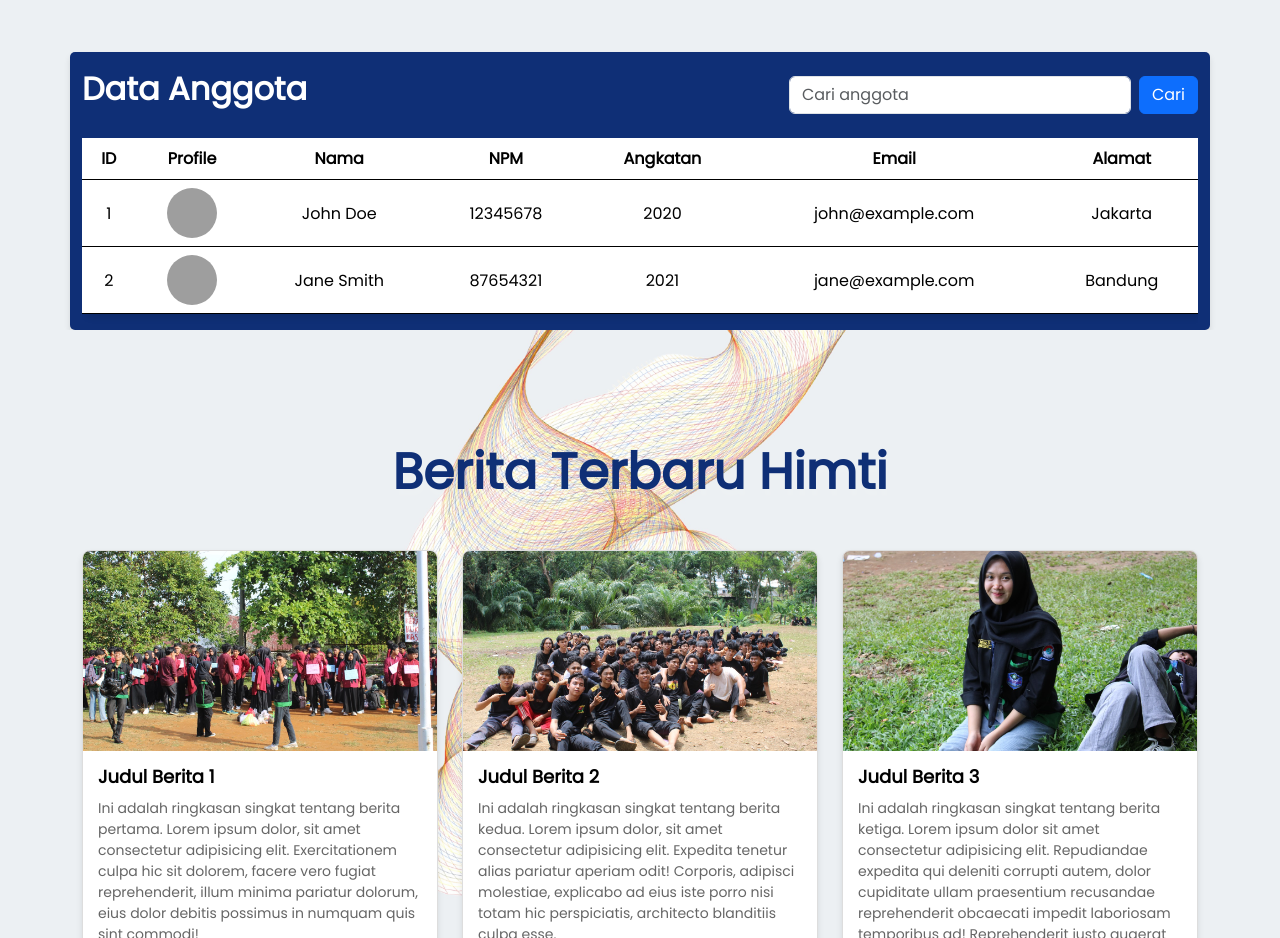
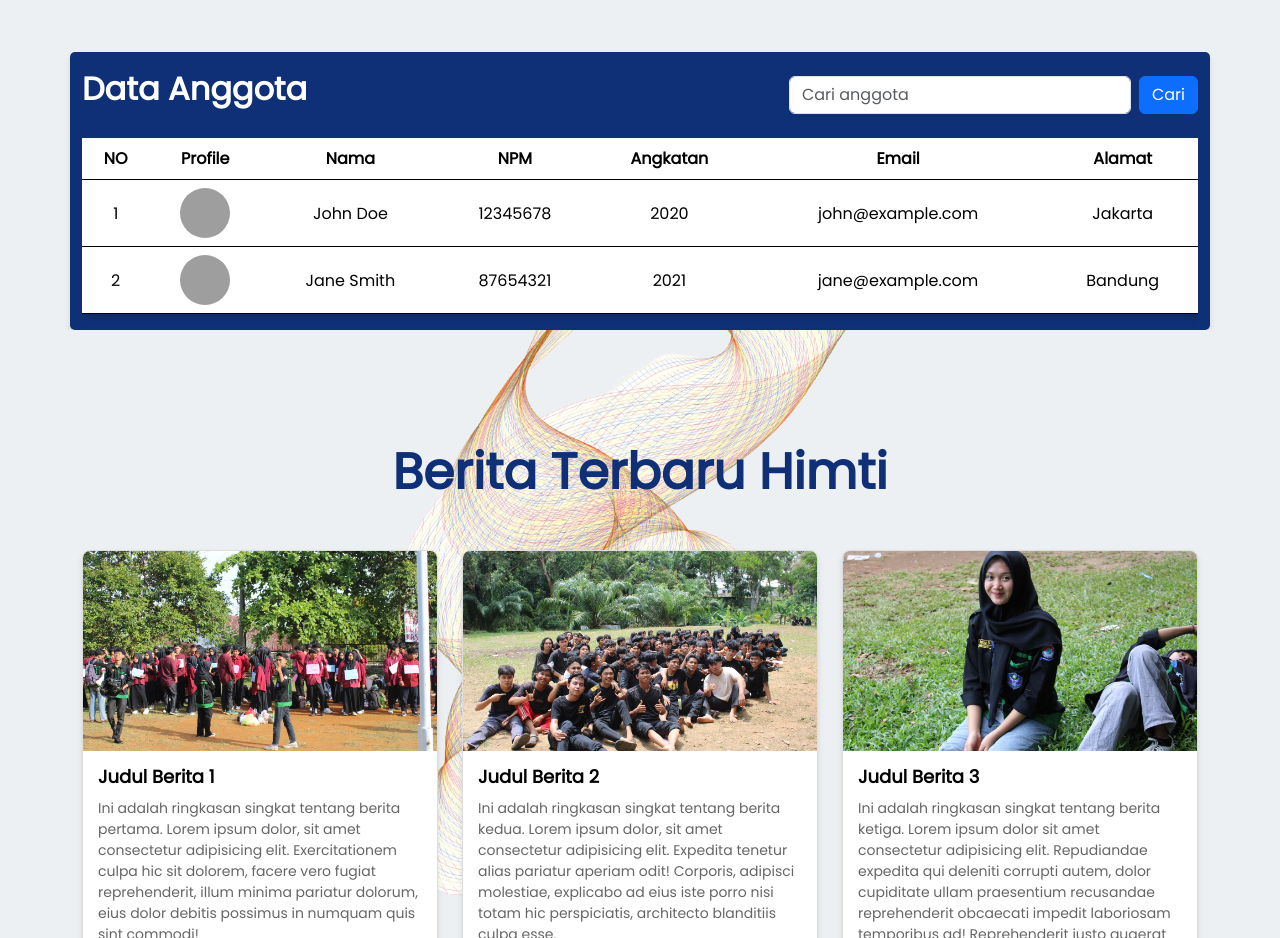
Before and after one commit to billyprayogi/Tugas-KPT-Web, a plain HTML site: page index.html in a window 1280 px wide. Shown: the part 1400-2338 px from the top of the page. Drawn offline with nearby package versions, Linux system fonts and the light colour scheme; grey boxes are pictures that could not be loaded.

Commit message:
index.html

```diff
--- a/index.html
+++ b/index.html
@@ -219,7 +219,7 @@
         <table class="table table-hover text-center mt-0" id="anggotaTable">
           <thead>
             <tr>
-              <th>ID</th>
+              <th>NO</th>
               <th>Profile</th>
               <th>Nama</th>
               <th>NPM</th>
```
